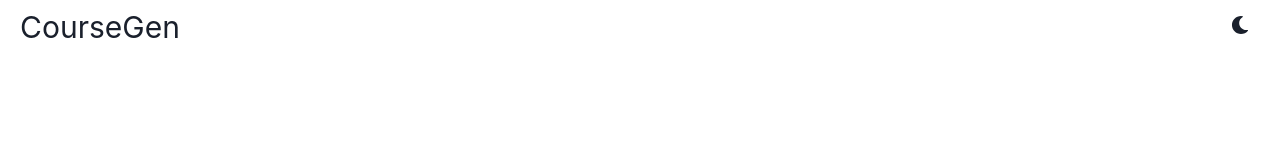
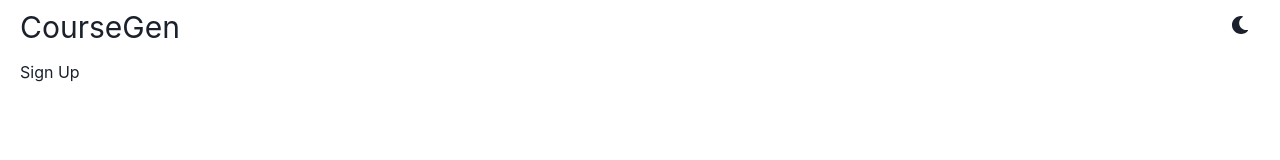
Before and after one commit to ajhernandez95/coursegen, a React (Create React App) app: page / in a window 1280 px wide. Before the commit this address had no page. Shown: the top 160 px of the page. Built offline with nearby package versions, Linux system fonts and the light colour scheme.

Commit message:
Added signup link

```diff
--- a/src/AppRouter.tsx
+++ b/src/AppRouter.tsx
@@ -1,14 +1,15 @@
 import { Box } from "@chakra-ui/layout";
 import { BrowserRouter as Router, Route, Routes } from "react-router-dom";
+import Home from "./components/Home";
 import Login from "./components/Login";
 import SignUp from "./components/SignUp";
 
 const AppRouter = () => {
   return (
-    <Box h="91%">
+    <Box h="91%" padding="0 20px">
       <Router>
         <Routes>
-          {/* <Route exact path="/" component={Home} /> */}
+          <Route path="/" element={<Home />} caseSensitive />
           <Route path="/signup" element={<SignUp />} />
           <Route path="/login" element={<Login />} />
         </Routes>
--- /dev/null
+++ b/src/components/Home/Home.tsx
@@ -0,0 +1,15 @@
+import { Text } from "@chakra-ui/layout";
+import React from "react";
+import { Link } from "react-router-dom";
+
+const Home = () => {
+  return (
+    <div>
+      <Text fontSize="1xl">
+        <Link to="signup">Sign Up</Link>
+      </Text>
+    </div>
+  );
+};
+
+export default Home;
--- /dev/null
+++ b/src/components/Home/index.ts
@@ -0,0 +1,2 @@
+import Home from "./Home";
+export default Home;
```
